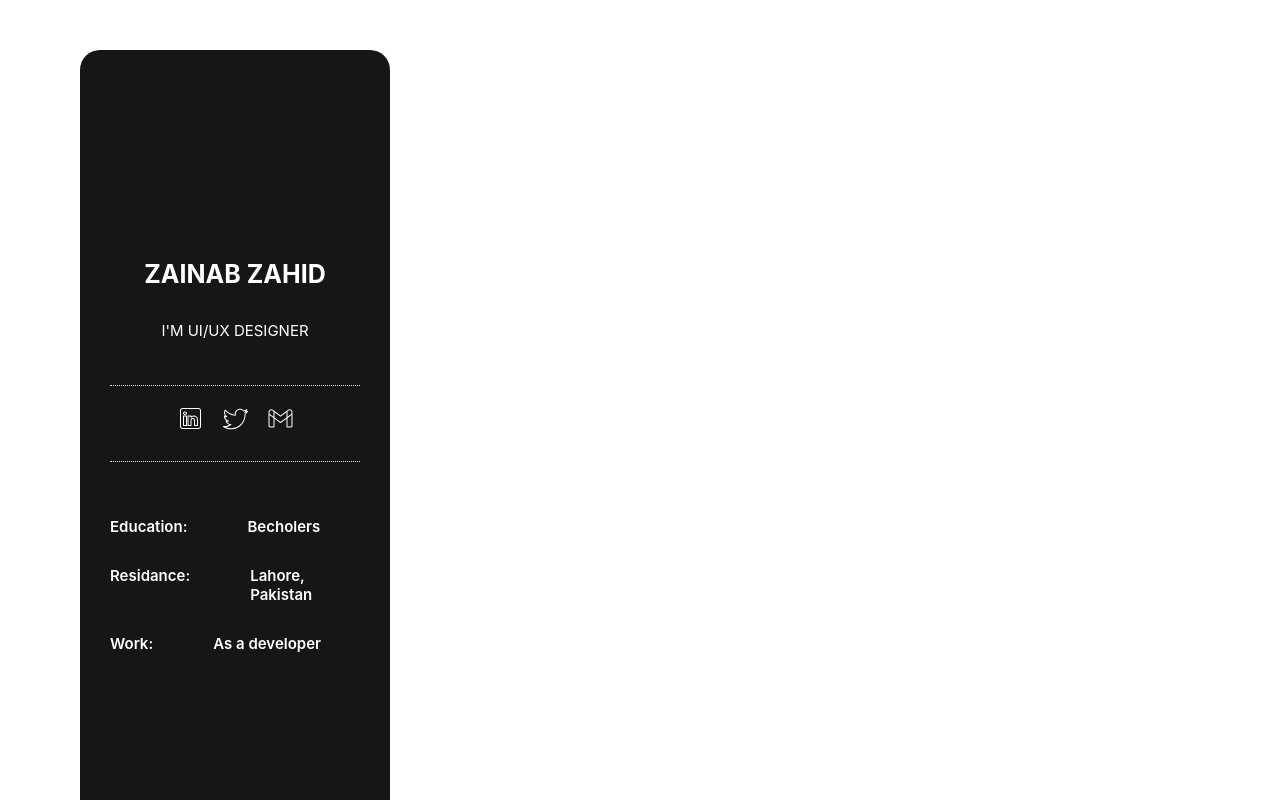
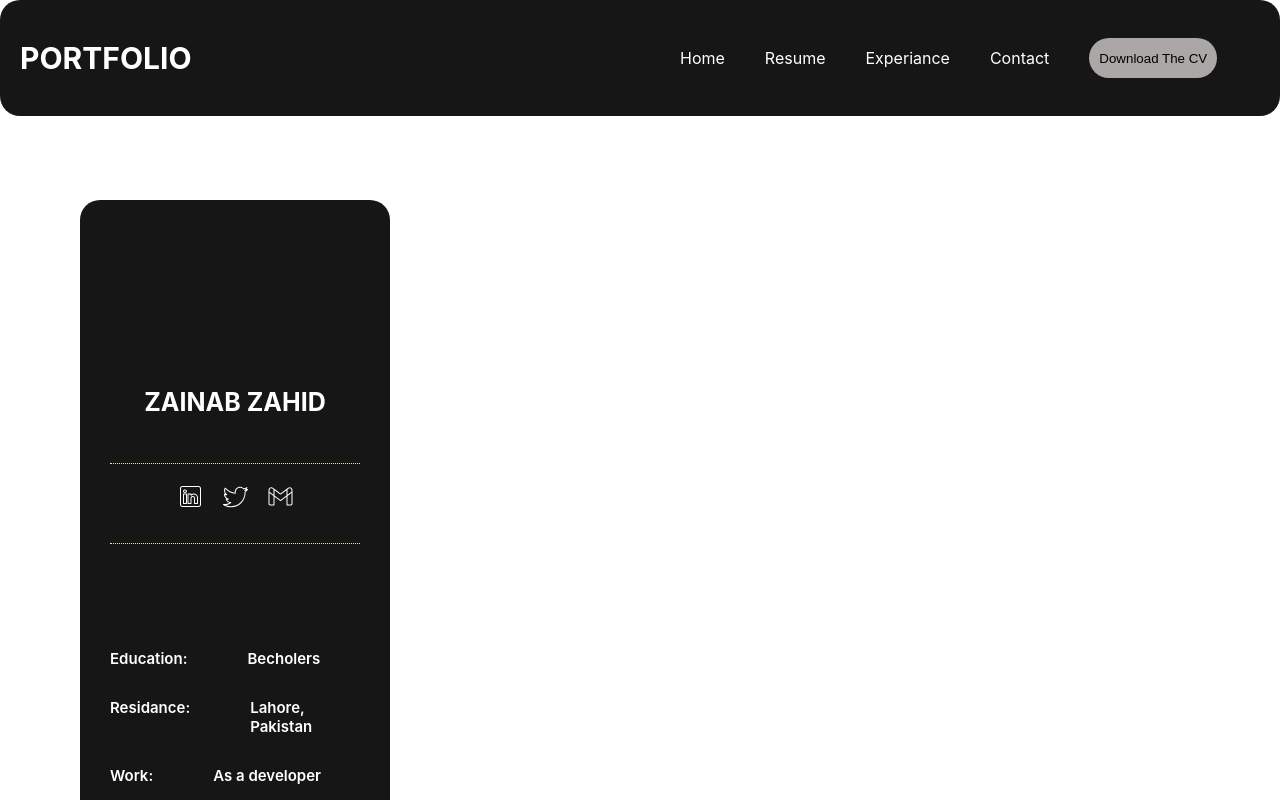
Before and after one commit to zainabzahid711/portfolio, a React (Create React App) app in the folder basic-portfolio/: page / in a window 1280 px wide. Shown: the top 800 px of the page. Built offline with nearby package versions, Linux system fonts and the light colour scheme.

Commit message:
modified

```diff
--- a/basic-portfolio/src/components/Portfolio/Portfolio.js
+++ b/basic-portfolio/src/components/Portfolio/Portfolio.js
@@ -1,10 +1,12 @@
 import React from "react";
 import style from "./Portfolio.module.css";
 import Sidebar from "../SideBar/Sidebar";
+import Header from "../header/Header";
 
 function Portfolio() {
   return (
-    <div>
+    <div className={style.Portfolio}>
+      <Header />
       <Sidebar />
     </div>
   );
--- a/basic-portfolio/src/components/SideBar/Sidebar.js
+++ b/basic-portfolio/src/components/SideBar/Sidebar.js
@@ -1,19 +1,42 @@
-import React from "react";
+import React, { useEffect, useState } from "react";
 import style from "./Sidebar.module.css";
 import LinkdinLogo from "../../assets/svg/icons8-linkedin.svg";
 import twitterLogo from "../../assets/svg/icons8-twitter.svg";
 import mailLogo from "../../assets/svg/icons8-gmail.svg";
 
 function Sidebar() {
+  const Text = [
+    "I'M A DEVELOPER. ",
+    "I'M A UI/UX DESIGNER.",
+    "I'M A DREAMER :) ",
+  ];
+  // const [index, setIndex] = useState(0);
+
+  // useEffect(() => {
+  //   const intervalID = setInterval(() => {
+  //     setIndex((prevIndex) => (prevIndex + 1) % Text.length);
+  //   }, 2000);
+  //   return () => clearInterval(intervalID);
+  // }, []);
+
   return (
     <>
       <div className={style.sideBar}>
         <h1 className={style.headingName}>ZAINAB ZAHID</h1>
-        <p className={style.changingText}>I'M UI/UX DESIGNER</p>
+        {/* <p className={style.changingText}>{Text[index]}</p> */}
         <div className={style.contactLinks}>
-          <img className={style.logo} src={LinkdinLogo} />
-          <img className={style.logo} src={twitterLogo} />
-          <img className={style.logo} src={mailLogo} />
+          <a
+            href="https://www.linkedin.com/in/zainab-zahid-b18428240/"
+            target="_blank"
+          >
+            <img className={style.logo} src={LinkdinLogo} alt="LinkedIn" />
+          </a>
+          <a href="https://twitter.com/ZainabZahid09" target="_blank">
+            <img className={style.logo} src={twitterLogo} alt="Twitter" />
+          </a>
+          <a href="mailto:zynabzahid877@gmail.com" target="_blank">
+            <img className={style.logo} src={mailLogo} alt="Email" />
+          </a>
         </div>
         <div className={style.genInfo}>
           <div className={style.detailInfo}>
--- a/basic-portfolio/src/components/SideBar/Sidebar.module.css
+++ b/basic-portfolio/src/components/SideBar/Sidebar.module.css
@@ -1,12 +1,12 @@
 .sideBar {
-  position: fixed;
-  top: 50px;
+  position: absolute;
+  top: 25%;
   left: 80px;
   z-index: 1;
   background-color: rgb(21, 22, 21);
   color: white;
   width: 250px;
-  height: calc(100vh - 50px);
+  height: calc(90vh - 10px);
   border-radius: 20px;
   padding: 30px;
   display: flex;
@@ -27,6 +27,7 @@
 }
 
 .contactLinks {
+  cursor: pointer;
   margin-top: 30px;
   align-items: center;
   justify-content: center;
@@ -45,7 +46,7 @@
 .genInfo {
   font-size: 15px;
   font-weight: 600;
-  margin-top: 40px;
+  margin-top: 90px;
 }
 
 .detailInfo {
```
